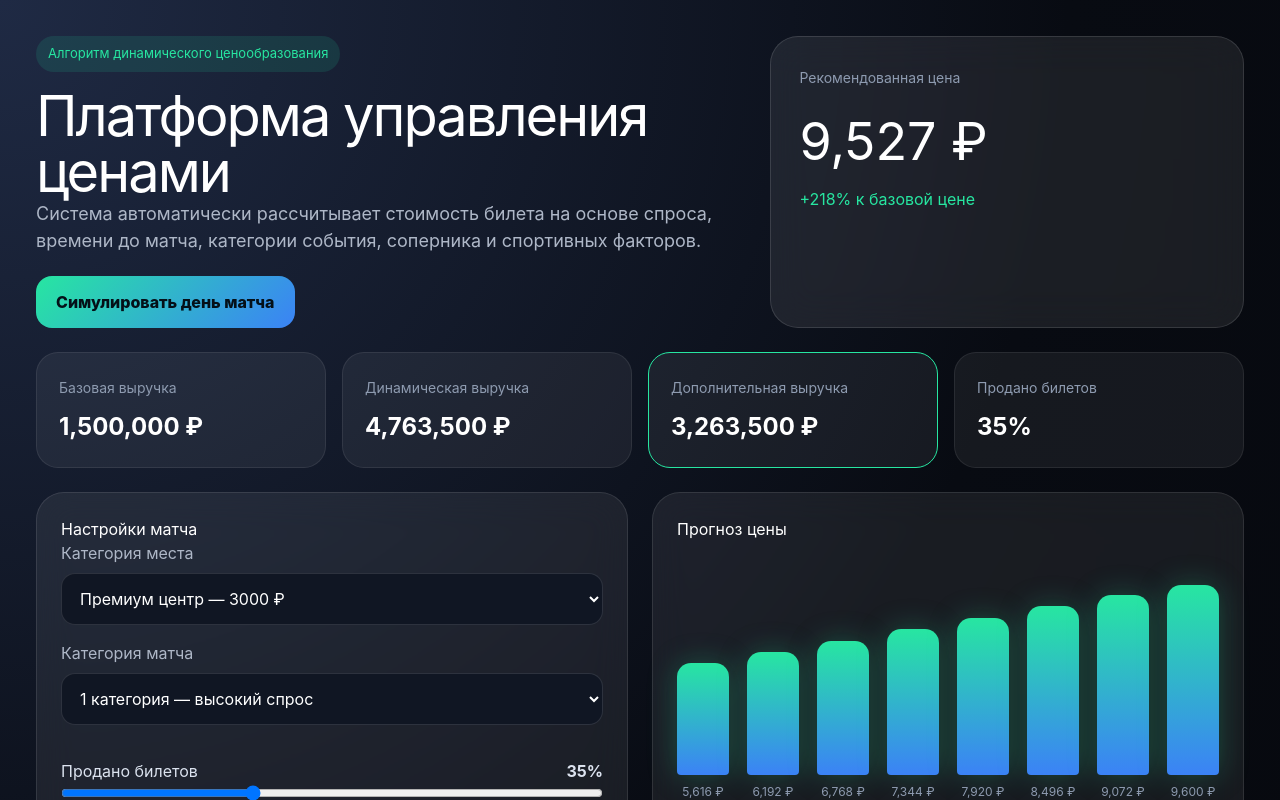
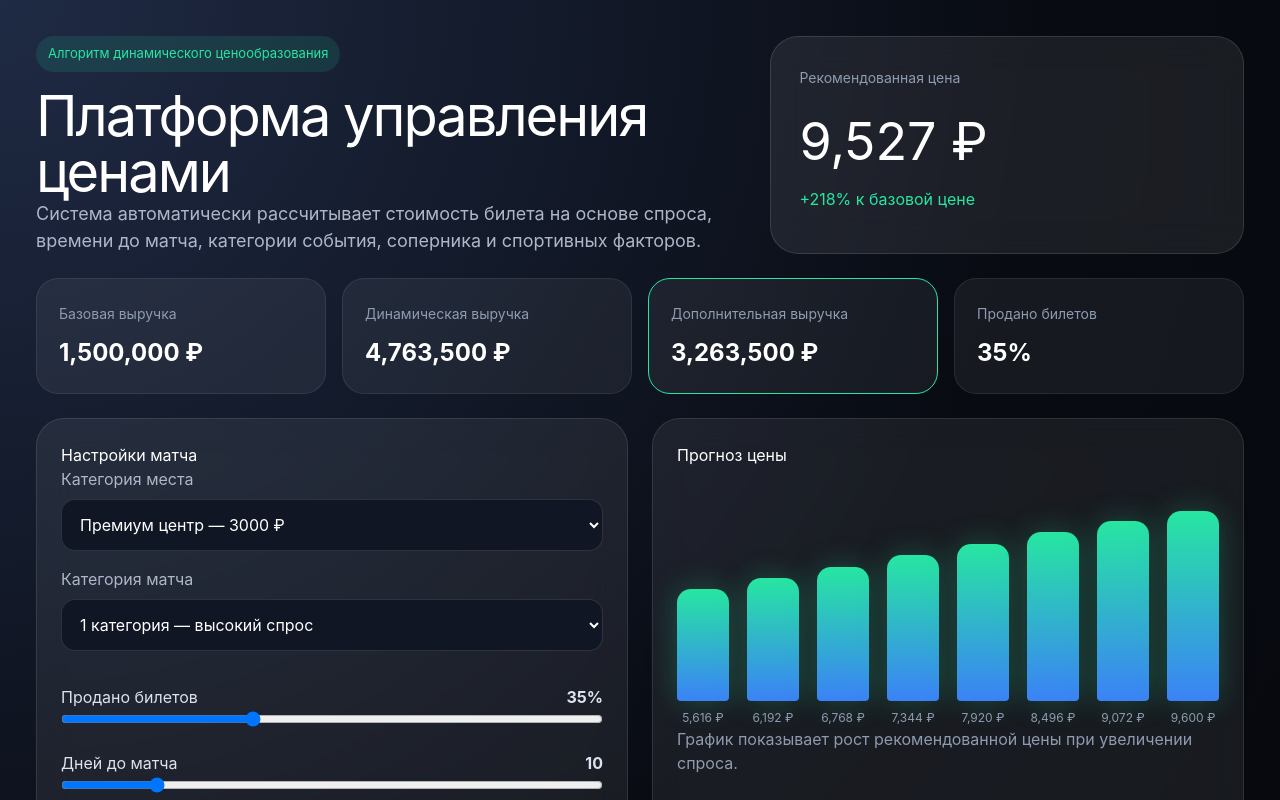
Before and after one commit to zhxvzh9vs2-arch/pricing-demo, a Next.js app: page / in a window 1280 px wide. Shown: the top 800 px of the page. Built offline with nearby package versions, Linux system fonts and the light colour scheme.

Commit message:
Update page.tsx

```diff
--- a/app/page.tsx
+++ b/app/page.tsx
@@ -31,7 +31,6 @@ export default function Home() {
   const [местоКоманды, setМестоКоманды] = useState(5);
   const [местоСоперника, setМестоСоперника] = useState(3);
   const [победнаяСерия, setПобеднаяСерия] = useState(1);
-  const [симуляцияАктивна, setСимуляцияАктивна] = useState(false);
 
   const категорияМеста =
     категорииМест.find((s) => s.id === категорияМестаId) || категорииМест[0];
@@ -139,26 +138,6 @@ export default function Home() {
     ...результат.график.map((p) => p.price)
   );
 
-  const запуститьСимуляцию = () => {
-    if (симуляцияАктивна) return;
-
-    setСимуляцияАктивна(true);
-
-    let шаг = 0;
-
-    const interval = setInterval(() => {
-      шаг += 1;
-
-      setПродано((prev) => Math.min(96, prev + 7));
-      setДнейДоМатча((prev) => Math.max(0, prev - 1));
-
-      if (шаг >= 8) {
-        clearInterval(interval);
-        setСимуляцияАктивна(false);
-      }
-    }, 900);
-  };
-
   return (
     <main style={styles.page}>
       <section style={styles.hero}>
@@ -169,10 +148,6 @@ export default function Home() {
             Система автоматически рассчитывает стоимость билета на основе спроса,
             времени до матча, категории события, соперника и спортивных факторов.
           </p>
-
-          <button style={styles.button} onClick={запуститьСимуляцию}>
-            {симуляцияАктивна ? "Симуляция запущена..." : "Симулировать день матча"}
-          </button>
         </div>
 
         <div style={styles.priceCard}>
@@ -268,9 +243,7 @@ export default function Home() {
                   ? "#22c55e"
                   : "#3b82f6";
 
-              const цена = Math.round(
-                sector.base * (1 + sector.demand / 100)
-              );
+              const цена = Math.round(sector.base * (1 + sector.demand / 100));
 
               return (
                 <div
@@ -282,7 +255,7 @@ export default function Home() {
                   }}
                 >
                   <b>{sector.name}</b>
-                  <span>{sector.demand}%</span>
+                  <span>{sector.demand}% спрос</span>
                   <small>{цена.toLocaleString()} ₽</small>
                 </div>
               );
@@ -449,16 +422,6 @@ const styles: any = {
     fontSize: 18,
     lineHeight: 1.5,
   },
-  button: {
-    marginTop: 22,
-    padding: "14px 20px",
-    borderRadius: 16,
-    border: "none",
-    background: "linear-gradient(135deg, #27e6a1, #3b82f6)",
-    color: "#041018",
-    fontWeight: 800,
-    cursor: "pointer",
-  },
   priceCard: {
     background: "rgba(255,255,255,0.08)",
     border: "1px solid rgba(255,255,255,0.12)",
```
